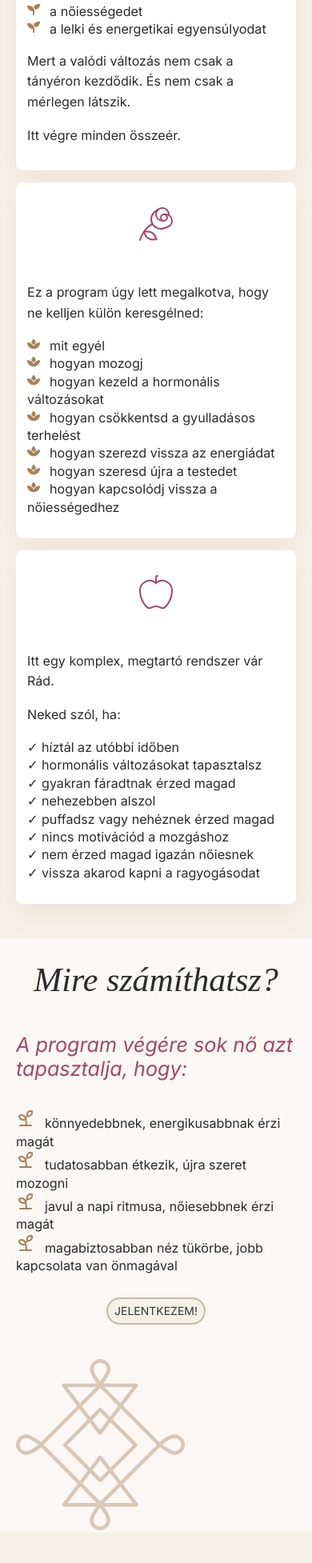
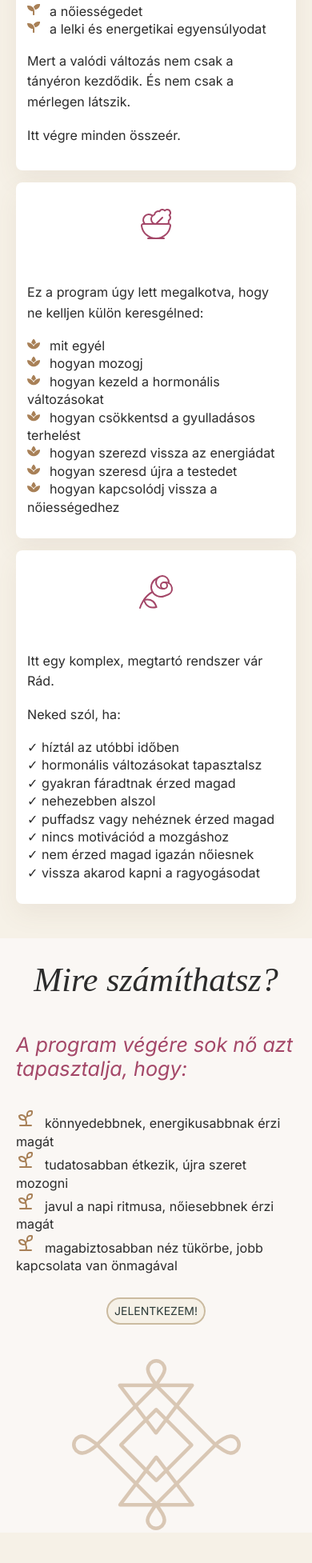
Before and after one commit to FlowWolfKft/KrisztinaZsovar, a React (Vite) app: page / in a window 390 px wide. Shown: the part 2154-4108 px from the top of the page at 80% size. Built offline with nearby package versions, Linux system fonts and the light colour scheme.

Commit message:
icon csere, symbol- img center, mediaquery alatt

```diff
--- a/src/components/Description.jsx
+++ b/src/components/Description.jsx
@@ -18,6 +18,9 @@ import {
   Flower,
   Flower2Icon,
   Sprout,
+  Sun,
+  Sparkles,
+  Wand,
 } from "lucide-react";
 import symbol from "../../assets/img/main-logo-symbol.png";
 
@@ -109,7 +112,7 @@ function Description() {
               <ul>
                 {" "}
                 <li className="icon-svg">
-                  <Rose className="main-icon" />
+                  <Salad className="main-icon" />
                 </li>
                 <p>
                   Ez a program úgy lett megalkotva, hogy ne kelljen külön
@@ -153,7 +156,7 @@ function Description() {
               <ul>
                 {" "}
                 <li className="icon-svg">
-                  <Apple className="main-icon" />
+                  <Rose className="main-icon" />
                 </li>
                 <p>Itt egy komplex, megtartó rendszer vár Rád.</p>
                 <p>Neked szól, ha:</p>
@@ -204,10 +207,8 @@ function Description() {
               Jelentkezem!
             </Link>
           </div>
-          <div>
-            <div>
-              <img src={symbol} alt="About kép" className="symbol-img" />
-            </div>
+          <div className="symbol-container">
+            <img src={symbol} alt="About kép" className="symbol-img" />
           </div>
         </div>
       </div>
--- a/src/style.css
+++ b/src/style.css
@@ -657,6 +657,10 @@ footer .symbol-img {
   .about-text {
     margin-left: 0;
   }
+  .symbol-container {
+    text-align: center;
+  }
+
   /*.hero{background-image: url("/img/main-logo-symbol.png");
  background-position: center;
 background-size: contain;
```
